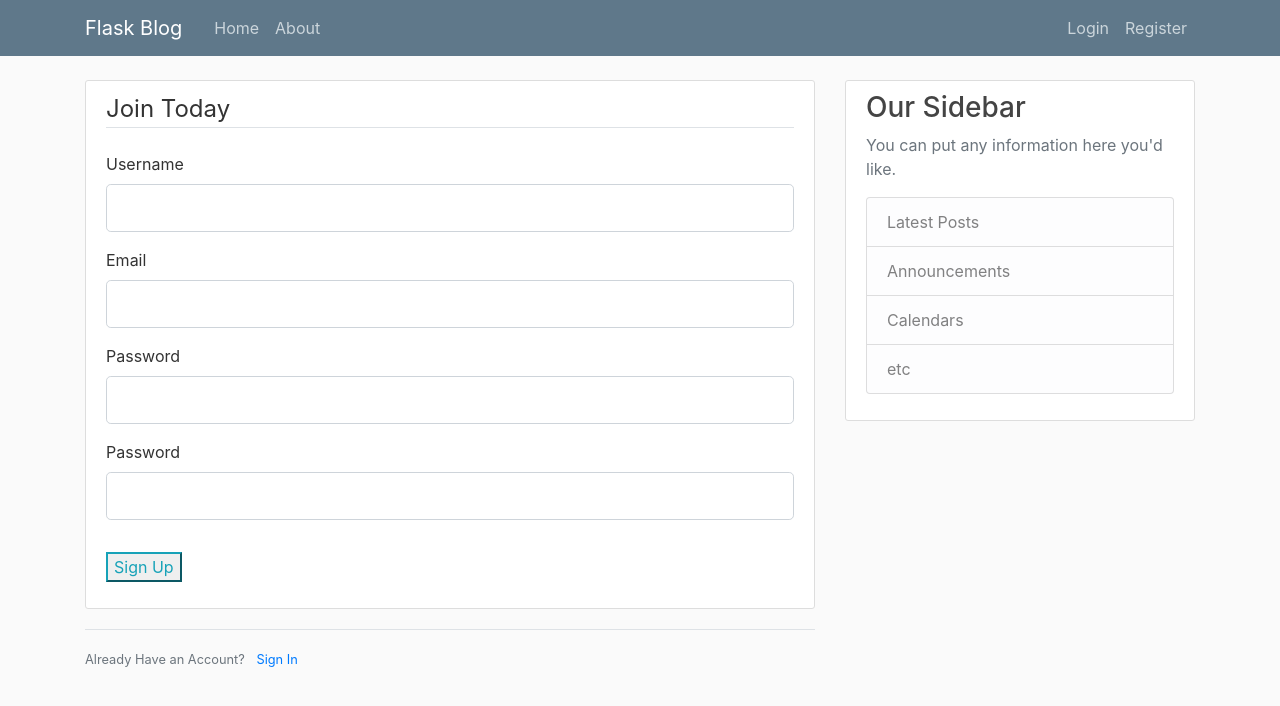
After one commit to notgitika/blog-using-flask, a Flask app: page /register in a window 1280 px wide. The commit adds this page. Shown: the top 706 px of the page. Run offline with Flask 2, Linux system fonts and the light colour scheme.

Commit message:
🏁 Enabled full-functioning forms
1. Enabled forms and validation of user inputs
2. Connected everything by url_for
3. Made Login and Register page

```diff
--- a/blog.py
+++ b/blog.py
@@ -1,6 +1,9 @@
-from flask import Flask, render_template, url_for
+from flask import Flask, render_template, url_for, flash, redirect
+from forms import RegistrationForm, LoginForm
 
 app = Flask(__name__)
+
+app.config['SECRET_KEY'] = '427af0e70b994836c841dce6ef63b673'
 
 posts = [
     {
@@ -26,5 +29,24 @@ def homepage():
 def about():
     return render_template('about.html', title='About')
 
+@app.route("/register", methods=['GET','POST'])
+def register():
+    form = RegistrationForm()
+    if form.validate_on_submit():
+        flash(f'Account created for {form.username.data}!', 'success')
+        return redirect(url_for('homepage'))
+    return render_template('register.html', title='Register', form=form)
+
+@app.route("/login", methods=['GET','POST'])
+def login():
+    form = LoginForm()
+    if form.validate_on_submit():
+        if form.email.data == 'admin@blog.com' and form.password.data == 'password':
+            flash('You have been logged in', 'success')
+            return redirect(url_for('homepage'))
+        else:
+            flash('Login failed. Please enter valid details', 'danger')
+    return render_template('login.html', title='Login', form=form)
+
 if __name__ == '__main__':
     app.run(debug=True)
--- /dev/null
+++ b/forms.py
@@ -0,0 +1,33 @@
+from flask_wtf import FlaskForm
+from wtforms import StringField, PasswordField, SubmitField, BooleanField
+from wtforms.validators import DataRequired, Length, Email, EqualTo
+
+class RegistrationForm(FlaskForm):
+
+    username = StringField('Username',
+        validators=[DataRequired(), Length(min=3, max=18)])
+
+    email = StringField('Email',
+        validators=[DataRequired(), Email()])
+
+    password = PasswordField('Password',
+        validators=[DataRequired()])
+
+    confirm_password = PasswordField('Password',
+        validators=[DataRequired(), EqualTo('password')
+        ])
+
+    submit = SubmitField('Sign Up')
+
+
+class LoginForm(FlaskForm):
+
+    email = StringField('Email',
+        validators=[DataRequired(), Email()])
+
+    password = PasswordField('Password',
+        validators=[DataRequired()])
+
+    remember_me = BooleanField('Remember Me')
+
+    submit = SubmitField('Login')
--- a/templates/layout.html
+++ b/templates/layout.html
@@ -13,10 +13,10 @@
         <!-- Bootstrap CSS -->
         <link rel="stylesheet" href="https://cdn.jsdelivr.net/npm/bootstrap@4.5.3/dist/css/bootstrap.min.css" integrity="sha384-TX8t27EcRE3e/ihU7zmQxVncDAy5uIKz4rEkgIXeMed4M0jlfIDPvg6uqKI2xXr2" crossorigin="anonymous">
 
-        <link rel="stylesheet" type="text/css" href="{{ url_for('static', filename= 'main.css') }}"
-
+        <link rel="stylesheet" type="text/css" href="{{ url_for('static', filename= 'main.css') }}">
 
     </head>
+
   <body>
 
       <header class="site-header">
@@ -28,21 +28,31 @@
             </button>
             <div class="collapse navbar-collapse" id="navbarToggle">
               <div class="navbar-nav mr-auto">
-              <a class="nav-item nav-link" href="/">Home</a>
-              <a class="nav-item nav-link" href="/about">About</a>
+                <a class="nav-item nav-link" href="{{url_for('homepage')}}">Home</a>
+                <a class="nav-item nav-link" href="{{url_for('about')}}">About</a>
               </div>
               <!-- Navbar Right Side -->
               <div class="navbar-nav">
-              <a class="nav-item nav-link" href="/login">Login</a>
-              <a class="nav-item nav-link" href="/register">Register</a>
+                <a class="nav-item nav-link" href="{{url_for('login')}}">Login</a>
+                <a class="nav-item nav-link" href="{{url_for('register')}}">Register</a>
               </div>
             </div>
           </div>
         </nav>
       </header>
+
       <main role="main" class="container">
         <div class="row">
           <div class="col-md-8">
+            {% with messages = get_flashed_messages(with_categories=true) %}
+              {% if messages %}
+                {% for category, message in messages %}
+                  <div class="alert-{{ category }}">
+                    {{ message }}
+                  </div>
+                {% endfor %}
+              {% endif %}
+            {% endwith %}
             {% block content %}{% endblock %}
           </div>
           <div class="col-md-4">
@@ -61,9 +71,9 @@
         </div>
   </main>
 
-
       <!-- Option 1: jQuery and Bootstrap Bundle (includes Popper) -->
       <script src="https://code.jquery.com/jquery-3.5.1.slim.min.js" integrity="sha384-DfXdz2htPH0lsSSs5nCTpuj/zy4C+OGpamoFVy38MVBnE+IbbVYUew+OrCXaRkfj" crossorigin="anonymous"></script>
       <script src="https://cdn.jsdelivr.net/npm/bootstrap@4.5.3/dist/js/bootstrap.bundle.min.js" integrity="sha384-ho+j7jyWK8fNQe+A12Hb8AhRq26LrZ/JpcUGGOn+Y7RsweNrtN/tE3MoK7ZeZDyx" crossorigin="anonymous"></script>
+
   </body>
 </html>
--- /dev/null
+++ b/templates/register.html
@@ -0,0 +1,93 @@
+{% extends "layout.html" %}
+{%block content%}
+    <div class="content-section">
+        <form method="POST", action="">
+            {{ form.hidden_tag() }}
+
+            <fieldset class="form-group">
+                <legend class="border-bottom mb-4">
+                    Join Today
+                </legend>
+                <!-- Username -->
+                <div class="form-group">
+                    {{ form.username.label(class="form-control-label") }}
+
+                    {% if form.username.errors %}
+                        {{ form.username(class="form-control form-control-lg is-invalid") }}
+                        <div class="invalid-feedback">
+                            {% for error in form.username.errors %}
+                                <span> {{ error }} </span>
+                            {% endfor %}
+                        </div>
+                    {% else %}
+                    {{ form.username(class="form-control form-control-lg") }}
+                    {% endif %}
+
+                </div>
+
+                <!-- Email -->
+                <div class="form-group">
+                    {{ form.email.label(class="form-control-label") }}
+
+                    {% if form.email.errors %}
+                        {{ form.email(class="form-control form-control-lg is-invalid") }}
+                        <div class="invalid-feedback">
+                            {% for error in form.email.errors %}
+                                <span> {{ error }} </span>
+                            {% endfor %}
+                        </div>
+                    {% else %}
+                    {{ form.email(class="form-control form-control-lg") }}
+                    {% endif %}
+                </div>
+
+                <!-- Password -->
+                <div class="form-group">
+                    {{ form.password.label(class="form-control-label") }}
+
+                    {% if form.password.errors %}
+                        {{ form.password(class="form-control form-control-lg is-invalid") }}
+                        <div class="invalid-feedback">
+                            {% for error in form.password.errors %}
+                                <span> {{ error }} </span>
+                            {% endfor %}
+                        </div>
+                    {% else %}
+                    {{ form.password(class="form-control form-control-lg") }}
+                    {% endif %}
+                </div>
+
+                <!-- Confirm Password -->
+
+                <div class="form-group">
+                    {{ form.confirm_password.label(class="form-control-label") }}
+
+                    {% if form.confirm_password.errors %}
+                        {{ form.confirm_password(class="form-control form-control-lg is-invalid") }}
+                        <div class="invalid-feedback">
+                            {% for error in form.confirm_password.errors %}
+                                <span> {{ error }} </span>
+                            {% endfor %}
+                        </div>
+                    {% else %}
+                    {{ form.confirm_password(class="form-control form-control-lg") }}
+                    {% endif %}
+                </div>
+
+            </fieldset>
+
+            <!-- Submit button -->
+            <div class="form-group">
+                {{ form.submit(class="btn-outline-info") }}
+            </div>
+
+        </form>
+    </div>
+
+    <div class="border-top pt-3">
+        <small class="text-muted">
+            Already Have an Account? <a class="ml-2" href="{{url_for('login')}}">Sign In</a>
+        </small>
+
+    </div>
+{%endblock content%}
```
Also changed, not shown: templates/login.html (added, +68 -0 lines). Lines whose indentation alone changed are shown as unchanged.
